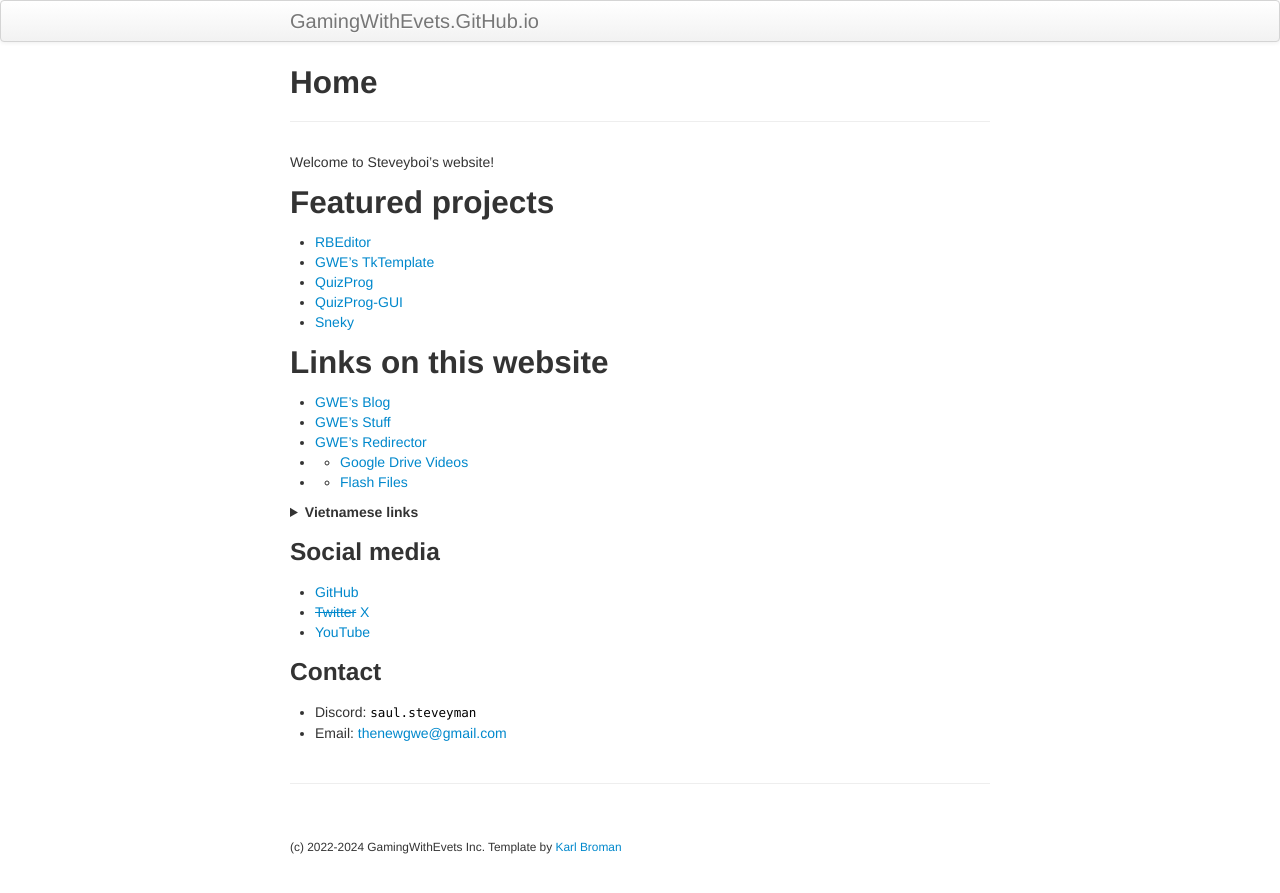
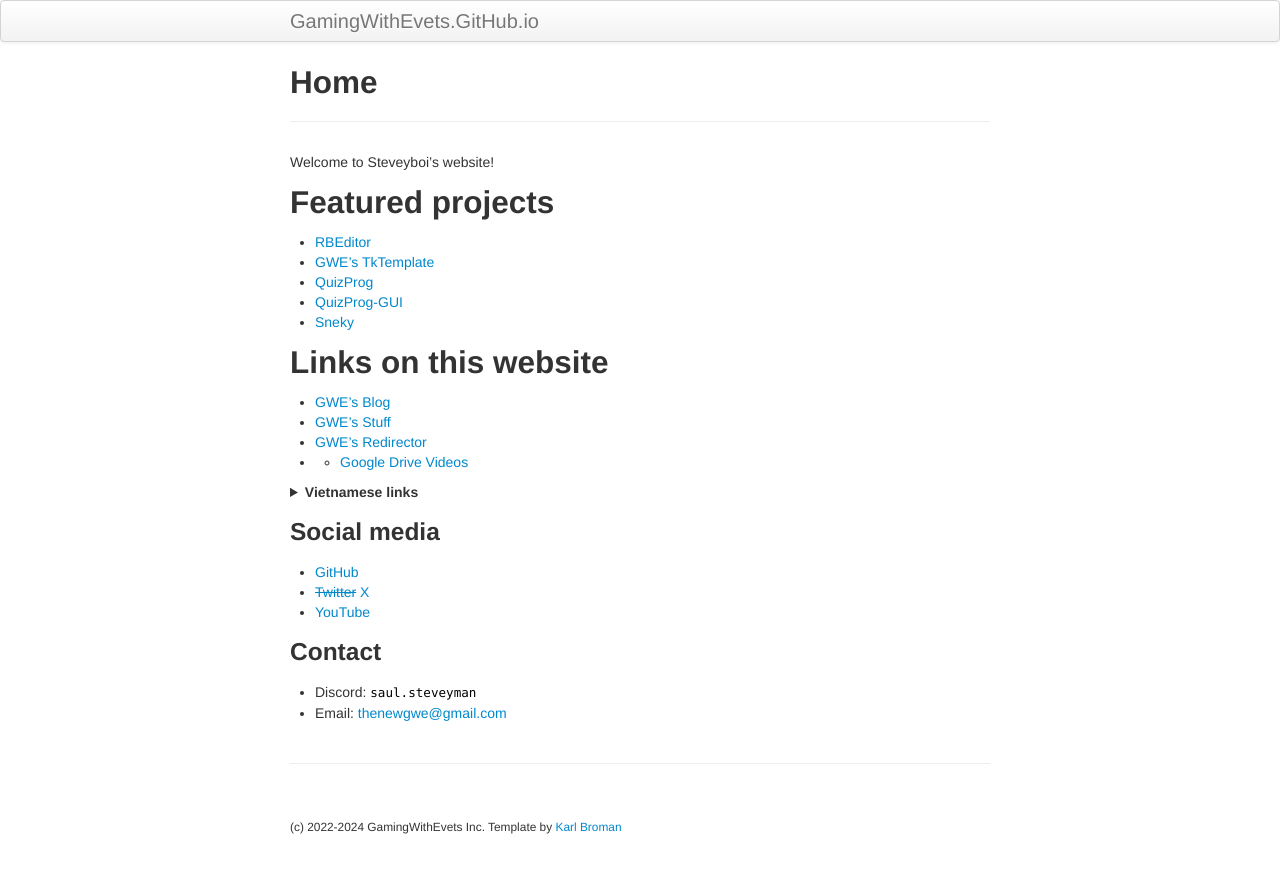
Before and after one commit to gamingwithevets/gamingwithevets.github.io, a Jekyll site: the page built from index.md, in a window 1280 px wide. Shown: the top 893 px of the page. Built offline with Jekyll 4.4.1, drawn with Linux system fonts in a browser that asks for light colours.

Commit message:
Site update

```diff
--- a/index.md
+++ b/index.md
@@ -17,7 +17,6 @@ Welcome to Steveyboi's website!
 - [GWE's Stuff](/stuff)
 - [GWE's Redirector](/redirector)
 - - [Google Drive Videos](/redirector/newvideos.html)
-- - [Flash Files](/redirector/flashdl.html)
 
 <details>
 <summary><b>Vietnamese links</b></summary><br>
```
